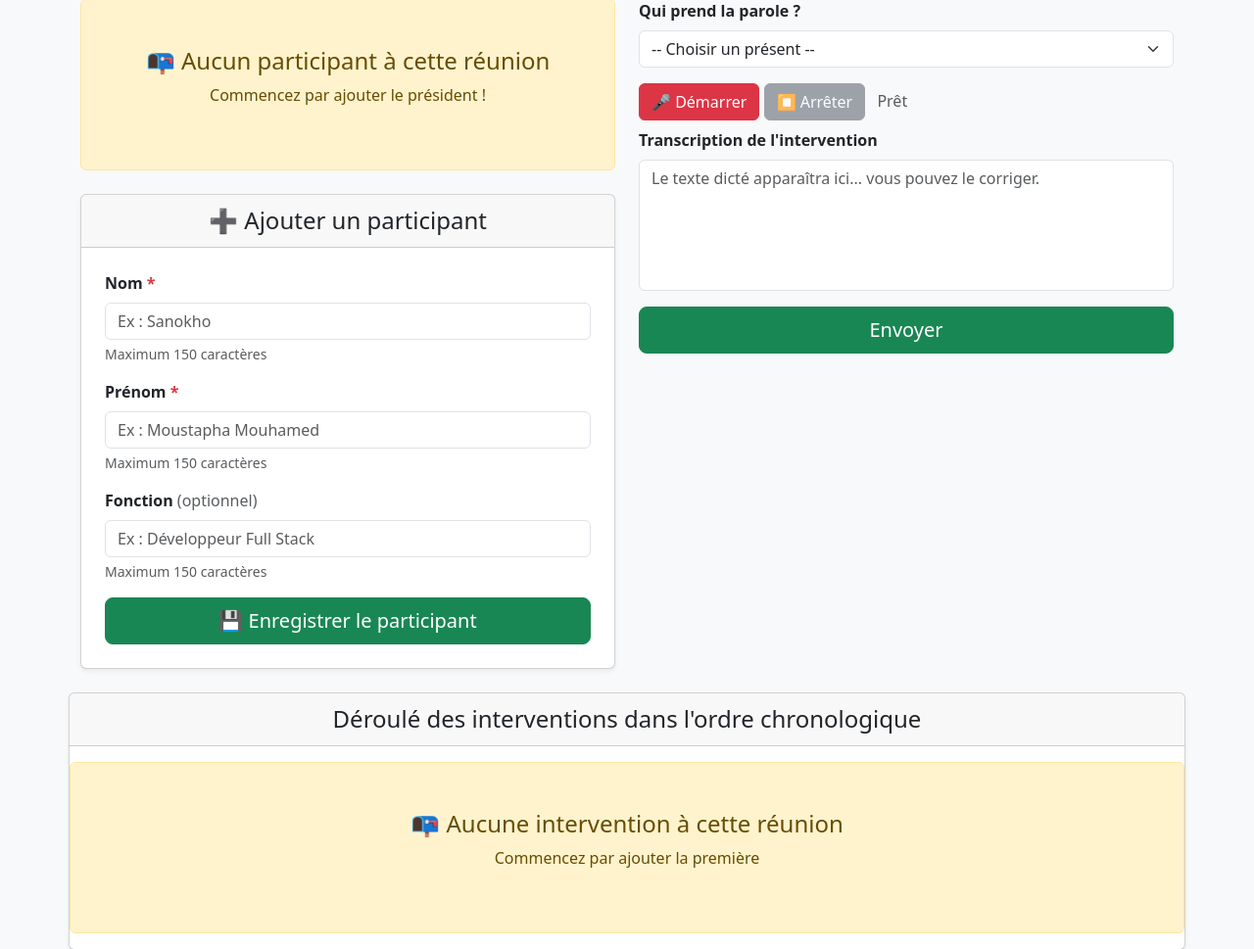
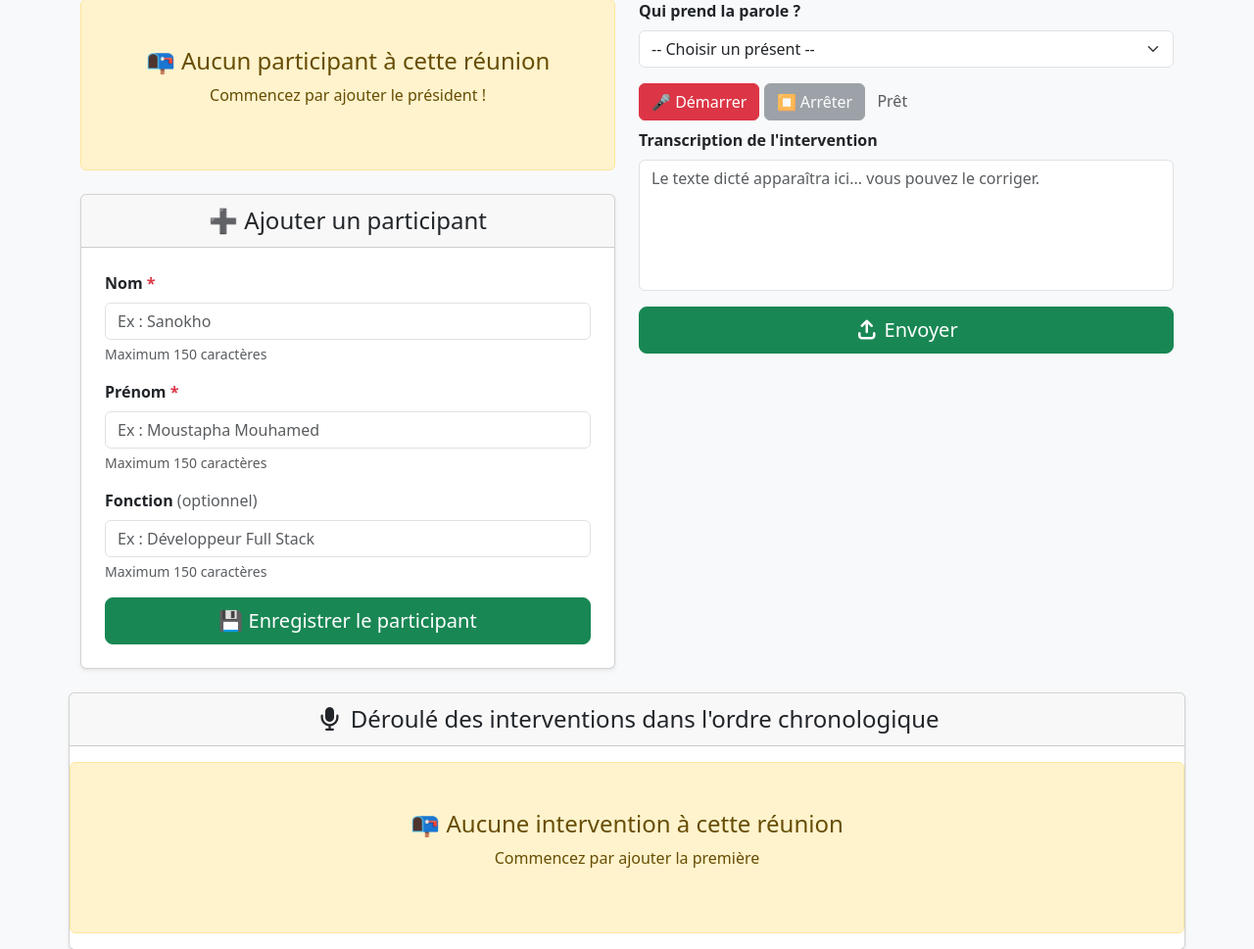
Before and after one commit to dabakhh/meeting-app, a Flask app: template templates/seance.html in a window 1280 px wide. Shown: the part 258-1227 px from the top of the page at 98% size. Run offline with Flask 3, Linux system fonts and the light colour scheme; the template is opened without the code that fills it, so the values that code supplies are empty; some libraries are stand-ins or nearby versions.

Commit message:
add fontawesome cdn link at head

```diff
--- a/templates/base.html
+++ b/templates/base.html
@@ -14,6 +14,7 @@
       href="https://cdn.jsdelivr.net/npm/bootstrap@5.3.0/dist/css/bootstrap.min.css"
       rel="stylesheet"
     >
+    <link rel="stylesheet" href="https://cdnjs.cloudflare.com/ajax/libs/font-awesome/7.0.1/css/all.min.css" integrity="sha512-2SwdPD6INVrV/lHTZbO2nodKhrnDdJK9/kg2XD1r9uGqPo1cUbujc+IYdlYdEErWNu69gVcYgdxlmVmzTWnetw==" crossorigin="anonymous" referrerpolicy="no-referrer" />
 
     <!-- Tes styles CSS personnalisés — chargés après Bootstrap pour les surcharger -->
     <link rel="stylesheet" href="{{ url_for('static', filename='styles.css') }}">
```
